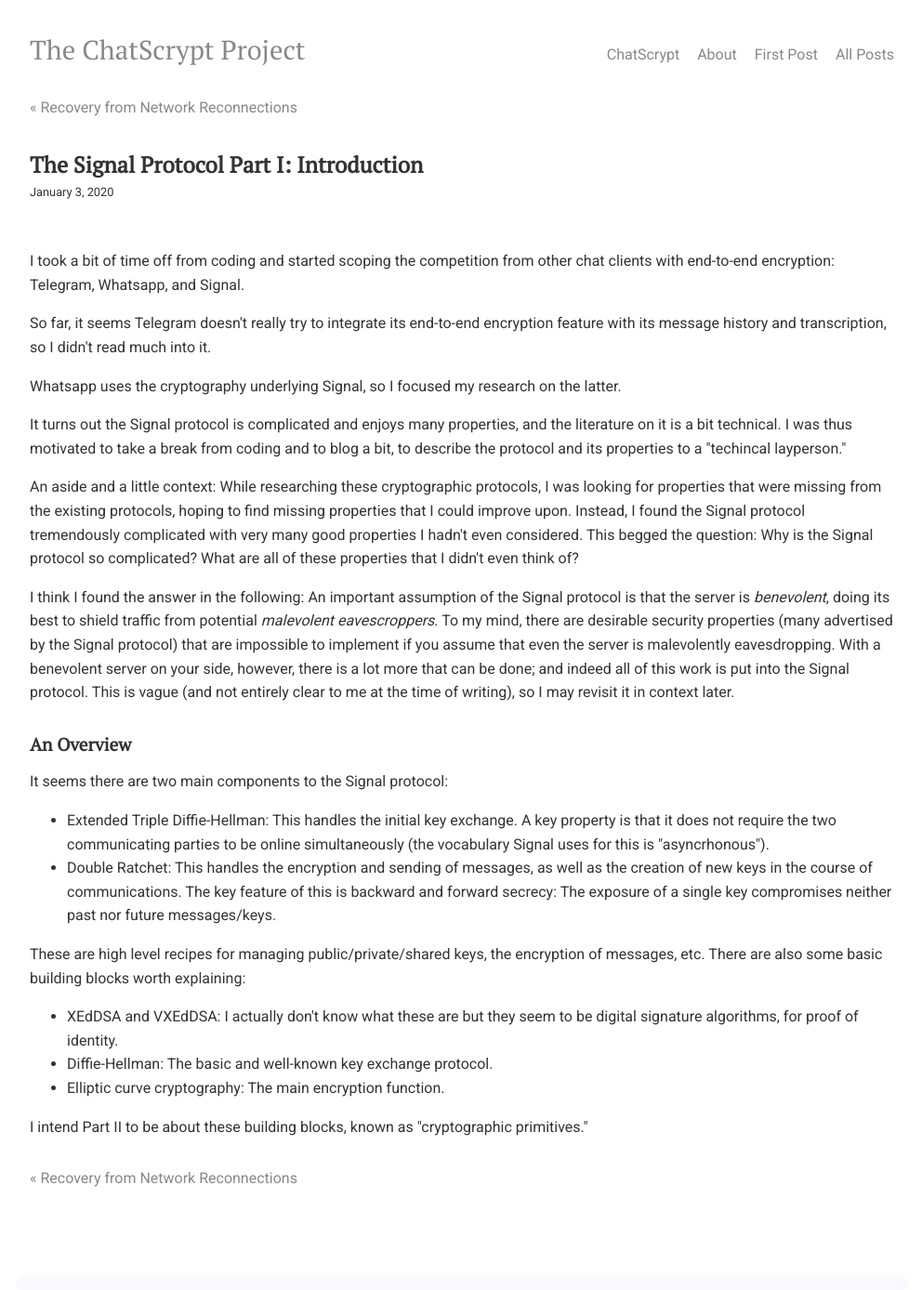
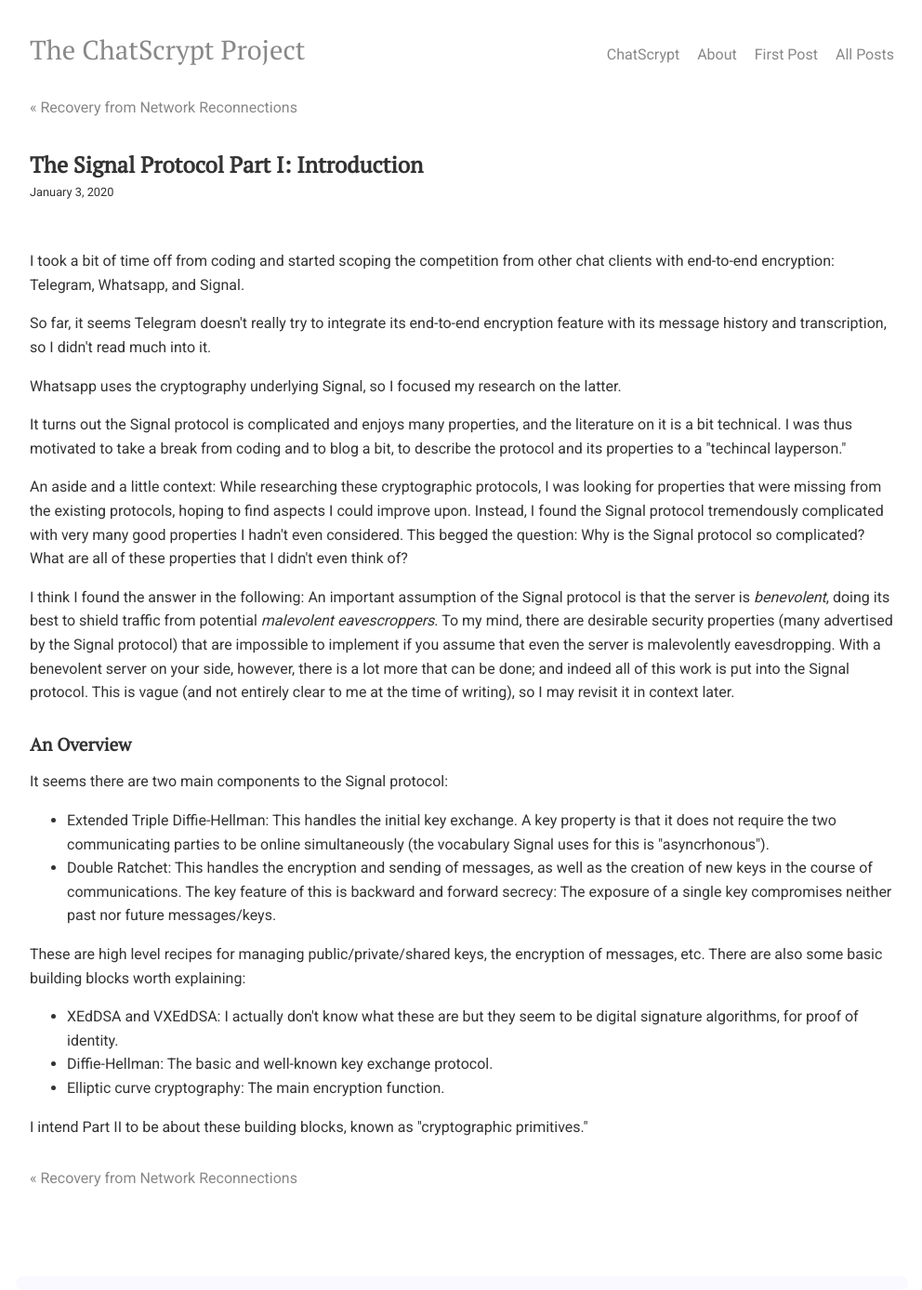
Before and after one commit to chatscrypt/chatscrypt.github.io, a Jekyll site: the page built from _posts/2020-01-03-the-signal-protocol-part-i-introduction.html, in a window 1280 px wide. Shown: the whole page at 93% size, without its empty margins (143-1135 px from the left). Built offline with Jekyll 4.4.1, drawn with Linux system fonts in a browser that asks for light colours; comment, search, counter and statistics services are not loaded.

Commit message:
Update 2020-01-03-the-signal-protocol-part-i-introduction.html

```diff
--- a/_posts/2020-01-03-the-signal-protocol-part-i-introduction.html
+++ b/_posts/2020-01-03-the-signal-protocol-part-i-introduction.html
@@ -13,7 +13,7 @@
 
 <p> It turns out the Signal protocol is complicated and enjoys many properties, and the literature on it is a bit technical. I was thus motivated to take a break from coding and to blog a bit, to describe the protocol and its properties to a "techincal layperson."
 
-<p> An aside and a little context: While researching these cryptographic protocols, I was looking for properties that were missing from the existing protocols, hoping to find missing properties that I could improve upon. Instead, I found the Signal protocol tremendously complicated with very many good properties I hadn't even considered. This begged the question: Why is the Signal protocol so complicated? What are all of these properties that I didn't even think of?
+<p> An aside and a little context: While researching these cryptographic protocols, I was looking for properties that were missing from the existing protocols, hoping to find aspects I could improve upon. Instead, I found the Signal protocol tremendously complicated with very many good properties I hadn't even considered. This begged the question: Why is the Signal protocol so complicated? What are all of these properties that I didn't even think of?
 
 <p>I think I found the answer in the following: An important assumption of the Signal protocol is that the server is <i>benevolent</i>, doing its best to shield traffic from potential <i>malevolent eavescroppers</i>. To my mind, there are desirable security properties (many advertised by the Signal protocol) that are impossible to implement if you assume that even the server is malevolently eavesdropping. With a benevolent server on your side, however, there is a lot more that can be done; and indeed all of this work is put into the Signal protocol. This is vague (and not entirely clear to me at the time of writing), so I may revisit it in context later.
 
```
